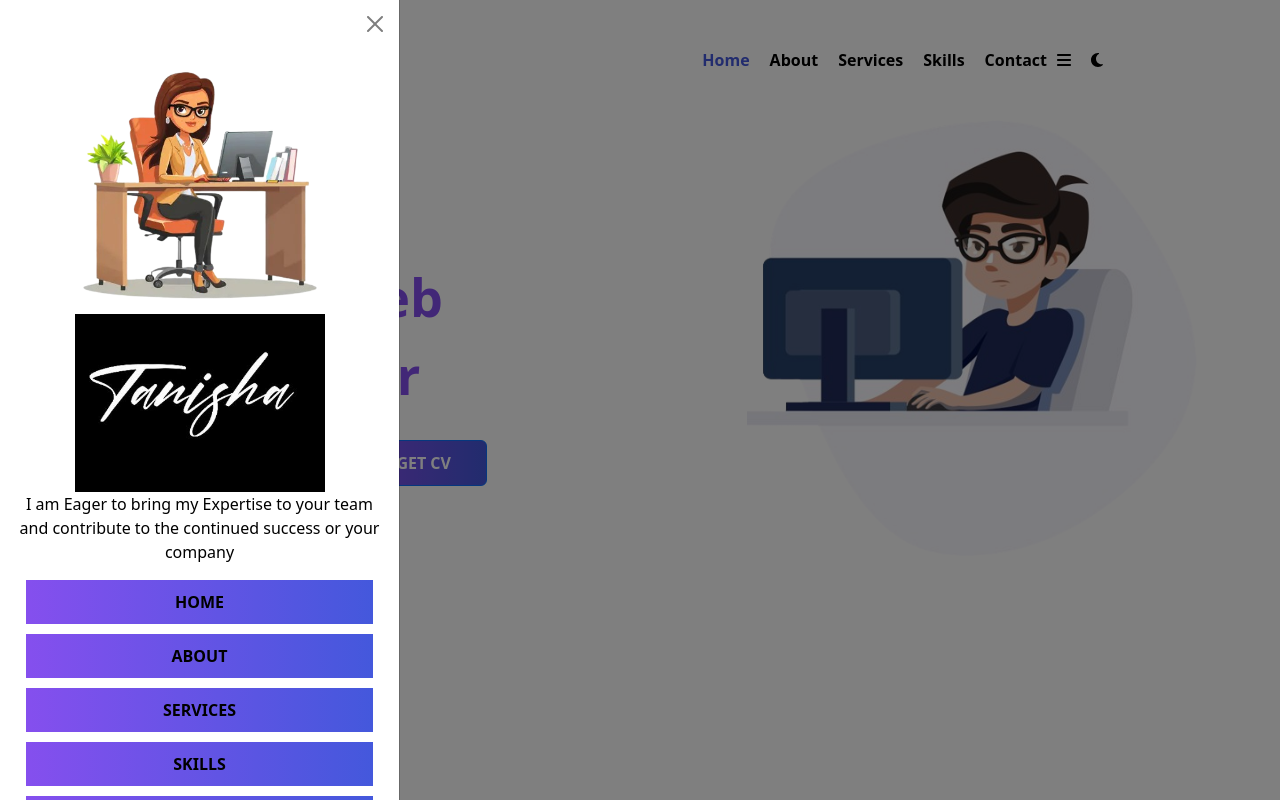
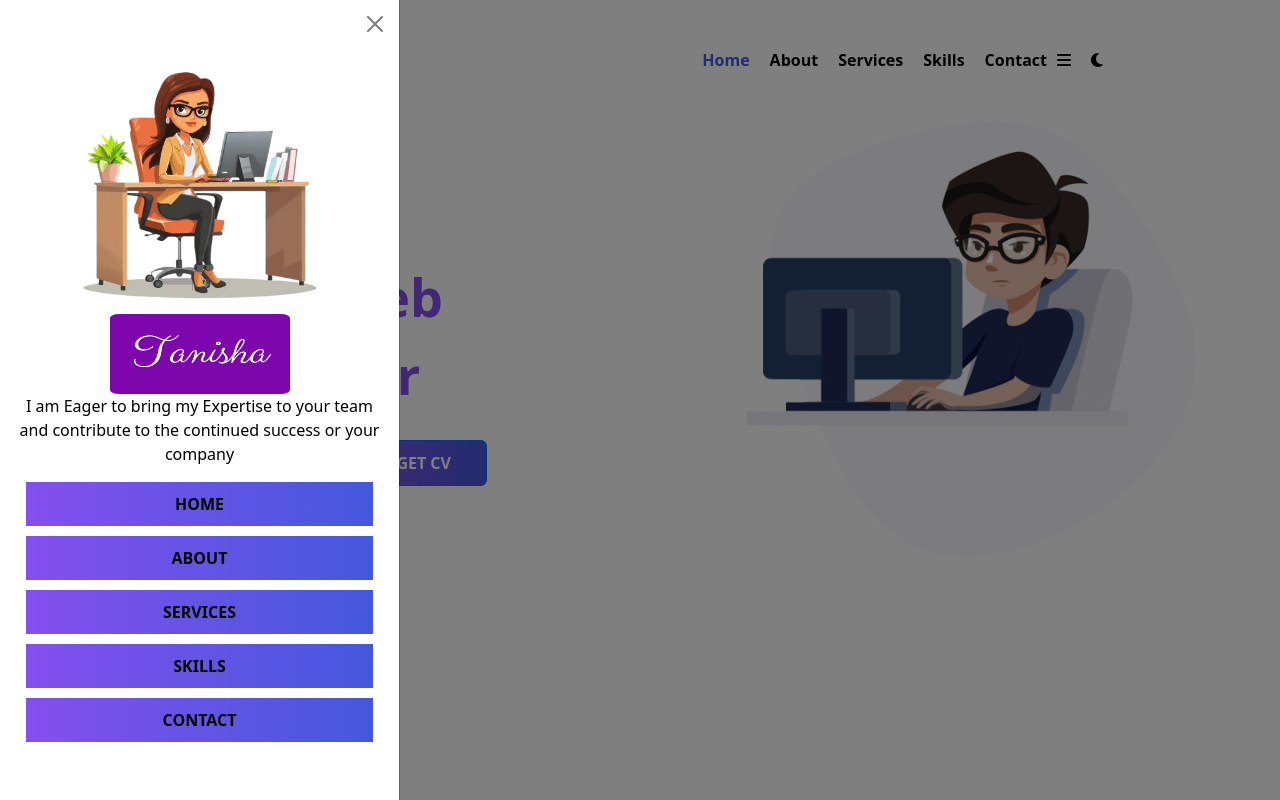
Before and after one commit to Tannu742/portfolio, a React (Create React App) app: page / in a window 1280 px wide. Both pictures are taken after a click on the icon 1064 px from the left and 60 px from the top of the page. Built offline with nearby package versions, Linux system fonts and the light colour scheme.

Commit message:
modify img

```diff
--- a/src/App.css
+++ b/src/App.css
@@ -35,3 +35,6 @@
 .marginBottom_20{
   margin-bottom: 20px;
 }
+.borderRadius_5{
+  border-radius: 5%;
+}
--- a/src/components/offcanvas/index.js
+++ b/src/components/offcanvas/index.js
@@ -2,7 +2,7 @@ import { faBars } from '@fortawesome/free-solid-svg-icons';
 import { FontAwesomeIcon } from '@fortawesome/react-fontawesome';
 import { useState } from 'react';
 import { Link } from 'react-router-dom';
-import tanisha from '../../assets/img/9d856d1cabeb41e98e8a27479bf21109.jpg'
+import tanisha from '../../assets/img/maxresdefault.jpg'
 import Offcanvas from 'react-bootstrap/Offcanvas';
 import avatar from '../../assets/img/office.png'
 const OffCanvas = ({ name, ...props }) => {
@@ -21,7 +21,7 @@ const OffCanvas = ({ name, ...props }) => {
                 <Offcanvas.Body>
                     <div className='text-align-center'>
                         <img width={250} src={avatar} alt="profile" />
-                        <img width={250} src={tanisha} alt="" />
+                        <img width={180} height={80} className='borderRadius_5'src={tanisha} alt="name" />
                         <p>I am Eager to bring my Expertise to your team and contribute to the continued success or your company</p>
                     </div>
                     <div className='offLayLinks'>
```
Also changed, not shown: src/assets/img/maxresdefault.jpg (added).
